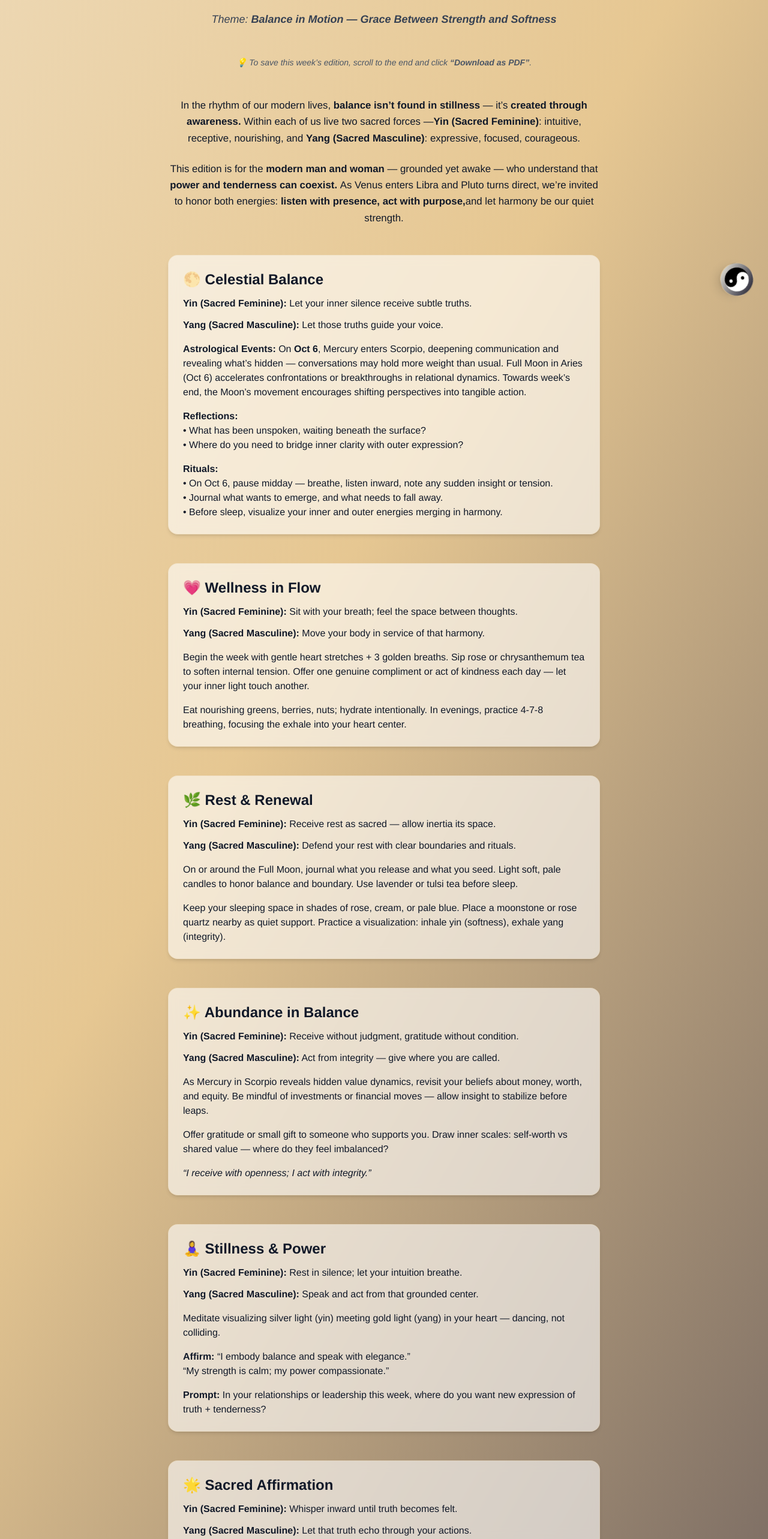
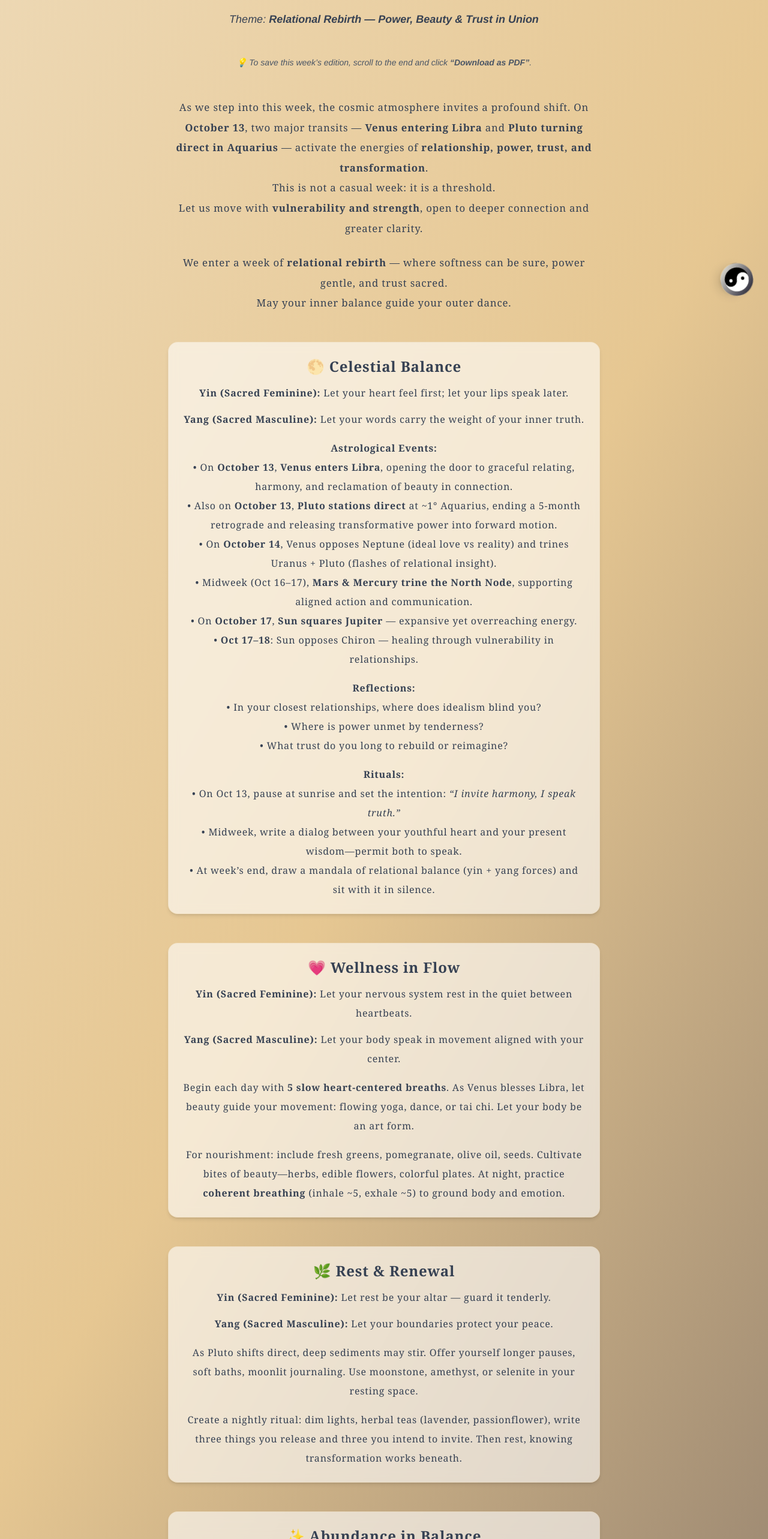
Before and after one commit to rajinipreethajohn/360-harmony-hub, a Next.js app: page /newsletter in a window 1280 px wide. Shown: the part 234-2800 px from the top of the page at 60% size. Built offline with nearby package versions, Linux system fonts and the light colour scheme.

Commit message:
'Oct 13-19'

```diff
--- a/app/globals.css
+++ b/app/globals.css
@@ -102,8 +102,8 @@ html {
   height: 100vh;
   background-color: rgba(28, 27, 43, 0.98) !important; /* dark opaque tone */
   color: #f9f5e6 !important;
+  -webkit-backdrop-filter: blur(12px); /* ✅ Safari/iOS support */
   backdrop-filter: blur(12px);
-  -webkit-backdrop-filter: blur(12px); /* ✅ Safari/iOS support */
   z-index: 9999 !important;
   box-shadow: -2px 0 12px rgba(0, 0, 0, 0.4);
   transition: all 0.3s ease-in-out;
--- a/app/newsletter/page.tsx
+++ b/app/newsletter/page.tsx
@@ -24,7 +24,7 @@ export default function NewsletterPage() {
         </h1>
 
         <h2 className="text-2xl font-serif text-gray-800 mb-1">
-    October 06 – 12, 2025
+          October 13 – 19, 2025
         </h2>
 
         <p className="italic text-sm text-gray-600 tracking-wide my-6">
@@ -32,19 +32,15 @@ export default function NewsletterPage() {
         </p>
 
         <p className="italic text-lg text-gray-700">
-    Theme: <b>Balance in Motion — Grace Between Strength and Softness</b>
+          Theme: <b>Relational Rebirth — Power, Beauty & Trust in Union</b>
         </p>
-
-
       </motion.div>
 
       {/* 🌿 Note at the top */}
       <p className="text-center text-sm italic text-gray-600 mt-6 no-print">
-  💡 To save this week’s edition, scroll to the end and click
-  <b> “Download as PDF”</b>.
+        💡 To save this week’s edition, scroll to the end and click{" "}
+        <b>“Download as PDF”</b>.
       </p>
-
-
 
       {/* Intro */}
       <motion.div
@@ -54,21 +50,21 @@ export default function NewsletterPage() {
         transition={{ duration: 1.2, delay: 0.2 }}
         className="text-lg leading-relaxed space-y-4"
       >
-        <div className="text-center max-w-3xl mx-auto leading-relaxed text-[1.05rem]">
+        <div className="text-center max-w-3xl mx-auto leading-loose text-[1.05rem] font-serif text-gray-700 tracking-wider">
           <p className="mb-6">
-    In the rhythm of our modern lives, <b>balance isn’t found in stillness</b> — it’s
-    <b> created through awareness. </b>
-     Within each of us live two sacred forces —
-    <b>Yin (Sacred Feminine)</b>: intuitive, receptive, nourishing,
-    and <b>Yang (Sacred Masculine)</b>: expressive, focused, courageous.
+            As we step into this week, the cosmic atmosphere invites a profound shift.
+            On <b>October 13</b>, two major transits — <b>Venus entering Libra</b> and{" "}
+            <b>Pluto turning direct in Aquarius</b> — activate the energies of{" "}
+            <b>relationship, power, trust, and transformation</b>.<br />
+            This is not a casual week: it is a threshold.<br />
+            Let us move with <b>vulnerability and strength</b>, open to deeper
+            connection and greater clarity.
           </p>
 
           <p>
-    This edition is for the <b>modern man and woman</b> — grounded yet awake —
-    who understand that <b>power and tenderness can coexist. </b>
-    As Venus enters Libra and Pluto turns direct, we’re invited to honor both energies:
-    <b> listen with presence, act with purpose,</b>
-    and let harmony be our quiet strength.
+            We enter a week of <b>relational rebirth</b> — where softness can be sure,
+            power gentle, and trust sacred.<br />
+            May your inner balance guide your outer dance.
           </p>
         </div>
       </motion.div>
@@ -77,149 +73,139 @@ export default function NewsletterPage() {
       {[
         {
           title: "🌕 Celestial Balance",
-          yin: "Let your inner silence receive subtle truths.",
-          yang: "Let those truths guide your voice.",
+          yin: "Let your heart feel first; let your lips speak later.",
+          yang: "Let your words carry the weight of your inner truth.",
           content: (
             <>
               <p className="mt-4">
-                <b>Astrological Events:</b> On <b>Oct 6</b>, Mercury enters Scorpio, deepening
-                communication and revealing what’s hidden — conversations may hold more weight than
-                usual. Full Moon in Aries (Oct 6) accelerates confrontations or breakthroughs in
-                relational dynamics. Towards week’s end, the Moon’s movement encourages shifting
-                perspectives into tangible action.
+                <b>Astrological Events:</b><br />
+                • On <b>October 13</b>, <b>Venus enters Libra</b>, opening the door to graceful relating, harmony, and reclamation of beauty in connection.<br />
+                • Also on <b>October 13</b>, <b>Pluto stations direct</b> at ~1° Aquarius, ending a 5-month retrograde and releasing transformative power into forward motion.<br />
+                • On <b>October 14</b>, Venus opposes Neptune (ideal love vs reality) and trines Uranus + Pluto (flashes of relational insight).<br />
+                • Midweek (Oct 16–17), <b>Mars & Mercury trine the North Node</b>, supporting aligned action and communication.<br />
+                • On <b>October 17</b>, <b>Sun squares Jupiter</b> — expansive yet overreaching energy.<br />
+                • <b>Oct 17–18</b>: Sun opposes Chiron — healing through vulnerability in relationships.<br />
               </p>
               <p className="mt-4">
-                <b>Reflections:</b>
-                <br />• What has been unspoken, waiting beneath the surface?
-                <br />• Where do you need to bridge inner clarity with outer expression?
+                <b>Reflections:</b><br />
+                • In your closest relationships, where does idealism blind you?<br />
+                • Where is power unmet by tenderness?<br />
+                • What trust do you long to rebuild or reimagine?
               </p>
               <p className="mt-4">
-                <b>Rituals:</b>
-                <br />• On Oct 6, pause midday — breathe, listen inward, note any sudden insight or
-                tension. <br />• Journal what wants to emerge, and what needs to fall away.
-                <br />• Before sleep, visualize your inner and outer energies merging in harmony.
+                <b>Rituals:</b><br />
+                • On Oct 13, pause at sunrise and set the intention: <i>“I invite harmony, I speak truth.”</i><br />
+                • Midweek, write a dialog between your youthful heart and your present wisdom—permit both to speak.<br />
+                • At week’s end, draw a mandala of relational balance (yin + yang forces) and sit with it in silence.
               </p>
             </>
           ),
         },
         {
           title: "💗 Wellness in Flow",
-          yin: "Sit with your breath; feel the space between thoughts.",
-          yang: "Move your body in service of that harmony.",
+          yin: "Let your nervous system rest in the quiet between heartbeats.",
+          yang: "Let your body speak in movement aligned with your center.",
           content: (
             <>
               <p className="mt-4">
-                Begin the week with gentle heart stretches + 3 golden breaths. Sip rose or
-                chrysanthemum tea to soften internal tension. Offer one genuine compliment or act of
-                kindness each day — let your inner light touch another.
+                Begin each day with <b>5 slow heart-centered breaths</b>. As Venus blesses Libra, let beauty guide your movement: flowing yoga, dance, or tai chi. Let your body be an art form.
               </p>
               <p className="mt-4">
-                Eat nourishing greens, berries, nuts; hydrate intentionally. In evenings, practice
-                4-7-8 breathing, focusing the exhale into your heart center.
+                For nourishment: include fresh greens, pomegranate, olive oil, seeds. Cultivate bites of beauty—herbs, edible flowers, colorful plates. At night, practice <b>coherent breathing</b> (inhale ~5, exhale ~5) to ground body and emotion.
               </p>
             </>
           ),
         },
         {
           title: "🌿 Rest & Renewal",
-          yin: "Receive rest as sacred — allow inertia its space.",
-          yang: "Defend your rest with clear boundaries and rituals.",
+          yin: "Let rest be your altar — guard it tenderly.",
+          yang: "Let your boundaries protect your peace.",
           content: (
             <>
               <p className="mt-4">
-                On or around the Full Moon, journal what you release and what you seed. Light soft,
-                pale candles to honor balance and boundary. Use lavender or tulsi tea before sleep.
+                As Pluto shifts direct, deep sediments may stir. Offer yourself longer pauses, soft baths, moonlit journaling. Use moonstone, amethyst, or selenite in your resting space.
               </p>
               <p className="mt-4">
-                Keep your sleeping space in shades of rose, cream, or pale blue. Place a moonstone
-                or rose quartz nearby as quiet support. Practice a visualization: inhale yin
-                (softness), exhale yang (integrity).
+                Create a nightly ritual: dim lights, herbal teas (lavender, passionflower), write three things you release and three you intend to invite. Then rest, knowing transformation works beneath.
               </p>
             </>
           ),
         },
         {
           title: "✨ Abundance in Balance",
-          yin: "Receive without judgment, gratitude without condition.",
-          yang: "Act from integrity — give where you are called.",
+          yin: "Receive energy and value in honest ways.",
+          yang: "Offer with integrity, not overreach.",
           content: (
             <>
               <p className="mt-4">
-                As Mercury in Scorpio reveals hidden value dynamics, revisit your beliefs about
-                money, worth, and equity. Be mindful of investments or financial moves — allow
-                insight to stabilize before leaps.
+                Venus in Libra awakens the art of equitable exchange. This week, notice where you overgive or undersell your value. Rebalance: receive openly, give from grounded purpose.
               </p>
               <p className="mt-4">
-                Offer gratitude or small gift to someone who supports you. Draw inner scales:
-                self-worth vs shared value — where do they feel imbalanced?
+                In finances, hold off on risky leaps until clarity deepens (especially early in the week). Later, look for inspired opportunities in relational ventures or creative collaboration.
               </p>
               <p className="mt-4 italic">
-                “I receive with openness; I act with integrity.”
+                “I attract in beauty; I act in truth.”
               </p>
             </>
           ),
         },
         {
-          title: "🧘‍♀️ Stillness & Power",
-          yin: "Rest in silence; let your intuition breathe.",
-          yang: "Speak and act from that grounded center.",
+          title: "🧘 Stillness & Power",
+          yin: "Be still; let insight rise from the depths.",
+          yang: "Let your actions root from that stillness.",
           content: (
             <>
               <p className="mt-4">
-                Meditate visualizing silver light (yin) meeting gold light (yang) in your heart —
-                dancing, not colliding.
+                Meditate with imagery of <b>lavender & steel</b> — softness meeting strength. Let whatever surfaces be witnessed without judgment.
               </p>
               <p className="mt-4">
-                <b>Affirm:</b> “I embody balance and speak with elegance.”<br />
-                “My strength is calm; my power compassionate.”
+                <b>Affirm:</b> “My voice is both gentle and exact.”<br />
+                “I move in alignment; I attract with integrity.”
               </p>
               <p className="mt-4">
-                <b>Prompt:</b> In your relationships or leadership this week, where do you want new
-                expression of truth + tenderness?
+                <b>Prompt:</b> In your inner leadership this week, where is there room for more listening, and where must you speak even if it feels risky?
               </p>
             </>
           ),
         },
         {
           title: "🌟 Sacred Affirmation",
-          yin: "Whisper inward until truth becomes felt.",
-          yang: "Let that truth echo through your actions.",
+          yin: "Whisper into your being until it blossoms.",
+          yang: "Let your life echo that whisper loud.",
           content: (
             <>
               <p className="mt-4 italic">
-                “I move in relationship with grace and grounded power.”
+                “In love, power, vulnerability — I stand in both grace and strength.”
               </p>
               <p className="mt-4">
-                Repeat each morning before your first word — let it shape your tone, your
-                boundaries, your presence.
+                Speak it daily, especially before relational encounters. Let it anchor your boundaries, your tone, your presence.
               </p>
             </>
           ),
         },
         {
           title: "🔮 A Final Whisper",
-          yin: "Let softness guide your listening.",
-          yang: "Let clarity guide your steps.",
+          yin: "Let beauty draw you in; let truth steady your step.",
+          yang: "Move with courage from the devotional center within.",
           content: (
             <>
               <p className="mt-4 italic">
-                “Harmony and power need not clash — they can dance.”
+                “Relational rebirth is my invitation, integrity my compass.”
               </p>
               <p className="mt-4">
-                Venus in Libra teaches elegance; Pluto direct calls for truth. Together, they ask:
-                Can you be both soft and strong this week?
+                Venus in Libra re-tunes our relational frequency toward harmony. Pluto direct releases us from hidden binds. This week asks: <b>can you hold tenderness and resolve simultaneously?</b> Let the dance begin.
               </p>
             </>
           ),
         },
-      // ... rest of your section objects ...
       ].map((section, idx) =>
         isPrinting ? (
           <section
             key={idx}
-      className="bg-white/60 backdrop-blur-sm rounded-2xl shadow-md p-6 space-y-3 border border-[#e6c79244]"
+            className="bg-white/60 backdrop-blur-sm rounded-2xl shadow-md p-6 space-y-3 border border-[#e6c79244] text-center font-serif text-gray-700 tracking-wider leading-loose"
+
           >
-      <h2 className="text-2xl font-semibold">{section.title}</h2>
+            <h2 className="text-2xl font-semibold text-center">{section.title}</h2>
             <p><b>Yin (Sacred Feminine):</b> {section.yin}</p>
             <p><b>Yang (Sacred Masculine):</b> {section.yang}</p>
             {section.content}
@@ -229,24 +215,19 @@ export default function NewsletterPage() {
             key={idx}
             variants={fadeIn}
             initial="hidden"
-  animate="visible"   // ✅ use this instead
+            animate="visible"
             transition={{ duration: 0.8, delay: idx * 0.2 }}
-  className="bg-white/60 backdrop-blur-sm rounded-2xl shadow-md p-6 space-y-3 border border-[#e6c79244]"
+            className="bg-white/60 backdrop-blur-sm rounded-2xl shadow-md p-6 space-y-3 border border-[#e6c79244] text-center font-serif text-gray-700 tracking-wider leading-loose"
+
           >
-
-      <h2 className="text-2xl font-semibold">{section.title}</h2>
+            <h2 className="text-2xl font-semibold text-center">{section.title}</h2>
             <p><b>Yin (Sacred Feminine):</b> {section.yin}</p>
             <p><b>Yang (Sacred Masculine):</b> {section.yang}</p>
             {section.content}
           </motion.section>
         )
       )}
-      {/* Floating Yin–Yang Symbol */}
-{/* Floating Yin–Yang Symbol (fish-shaped) */}
-{/* Yin–Yang Fish Symbol (true Taijitu) */}
-{/* Yin–Yang Symbol (Balanced with Fish Eyes) */}
-{/* Yin–Yang Symbol (True Fish Shape) */}
-{/* Yin–Yang Symbol (perfect fish shape) */}
+
       {/* Floating Yin–Yang Symbol */}
       <motion.div
         className="no-print fixed bottom-6 right-6 w-14 h-14 rounded-full bg-gradient-to-tr from-[#f9f5e6] to-[#1c1b2b] shadow-lg flex items-center justify-center border border-[#e6c792]/70"
@@ -258,31 +239,17 @@ export default function NewsletterPage() {
           className="w-10 h-10 pointer-events-none"
           xmlns="http://www.w3.org/2000/svg"
         >
-    {/* Outer circle */}
           <circle cx="50" cy="50" r="50" fill="#000" />
-
-    {/* White half */}
           <path
-      d="M50 0
-         A50 50 0 0 1 50 100
-         A25 25 0 0 0 50 50
-         A25 25 0 0 1 50 0
-         Z"
+            d="M50 0 A50 50 0 0 1 50 100 A25 25 0 0 0 50 50 A25 25 0 0 1 50 0 Z"
             fill="#fff"
           />
-
-    {/* Yin small circle (white area’s black dot) */}
           <circle cx="50" cy="25" r="7" fill="#000" />
-
-    {/* Yang small circle (black area’s white dot) */}
           <circle cx="50" cy="75" r="7" fill="#fff" />
         </svg>
       </motion.div>
 
-
-
-
-{/* 🌿 Footer (print-only version, stays hyperlink but looks elegant in print) */}
+      {/* 🌿 Footer */}
       <footer className="print-only">
         Visit us at{" "}
         <a
@@ -302,8 +269,6 @@ export default function NewsletterPage() {
           📄 Download as PDF
         </button>
       </div>
-
-
     </div>
   );
 }
```
Lines whose indentation alone changed are shown as unchanged.
